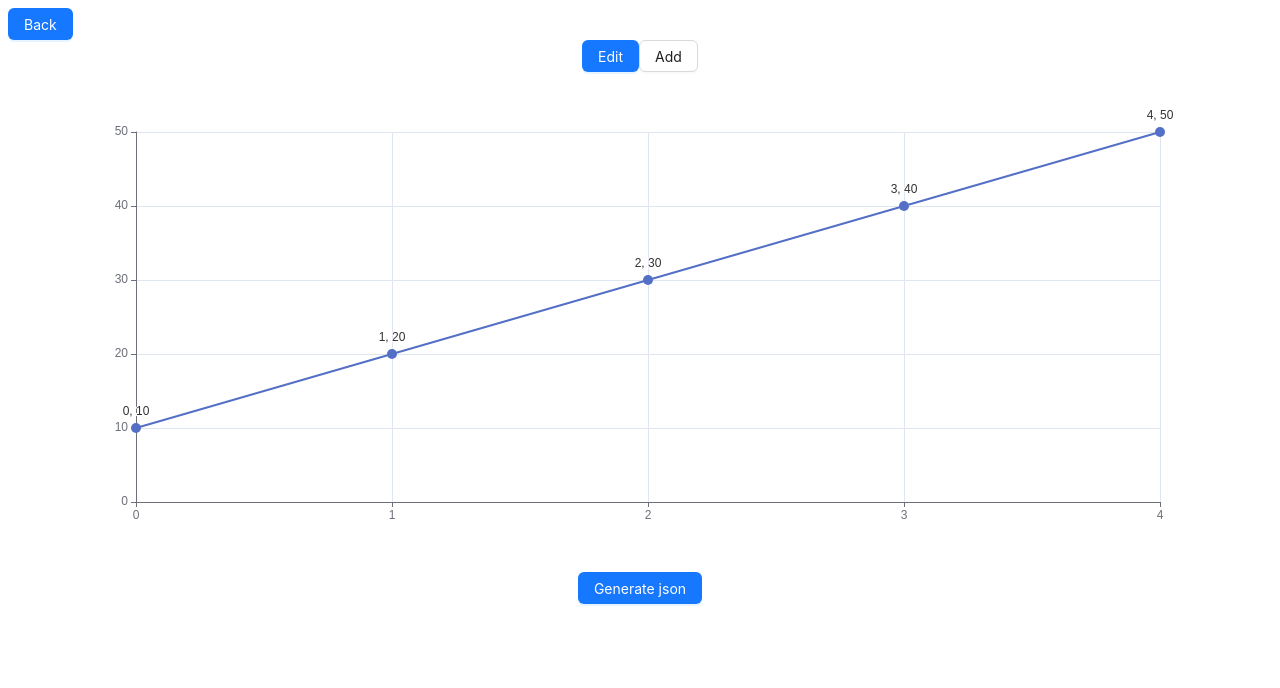
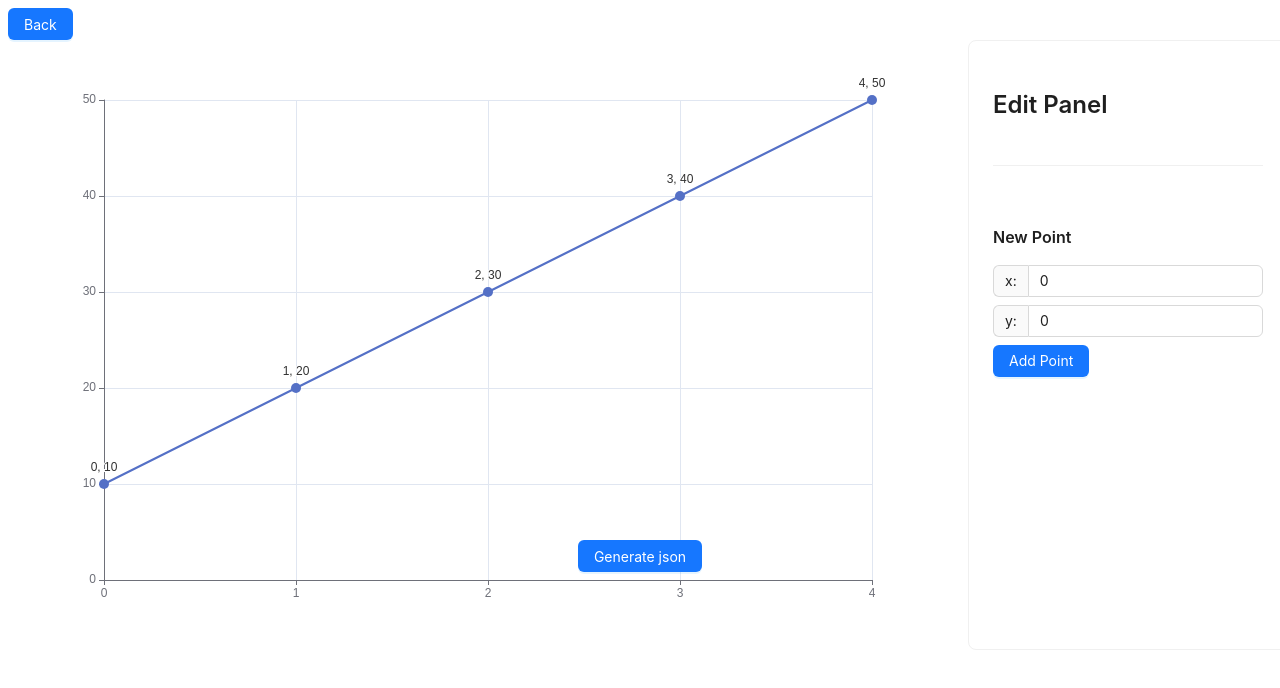
Before and after one commit to Mirrorgo/pubQuokka, a Next.js app in the folder frontend/: page /home in a window 1280 px wide. Shown: the top 688 px of the page. Built offline with nearby package versions, Linux system fonts and the light colour scheme.

Commit message:
feat: add,delete,update point

```diff
--- a/frontend/src/pages/home/components/DraggableLineChart.tsx
+++ b/frontend/src/pages/home/components/DraggableLineChart.tsx
@@ -1,23 +1,41 @@
-import React, { useEffect, useRef } from "react";
+import { FC, useEffect, useRef, useState } from "react";
 import * as echarts from "echarts";
 
-const DraggableLineChart: React.FC = () => {
+interface DraggableLineChartProps {
+  data: number[][]; // 所有data的值
+  setData: React.Dispatch<React.SetStateAction<number[][]>>;
+  editingDataIndex: number | null;
+  setEditingDataIndex: React.Dispatch<React.SetStateAction<number | null>>;
+  editValue: number | null;
+  setEditValue: React.Dispatch<React.SetStateAction<number | null>>;
+}
+
+const DraggableLineChart: FC<DraggableLineChartProps> = ({
+  data,
+  setData,
+  editingDataIndex,
+  setEditingDataIndex,
+  editValue,
+  setEditValue,
+}) => {
   const chartRef = useRef<HTMLDivElement | null>(null);
 
   useEffect(() => {
     if (chartRef.current) {
       const myChart = echarts.init(chartRef.current);
+      const updateChart = (newData: [number, number][]) => {
+        if (myChart) {
+          const optionUpdate = {
+            series: [
+              {
+                data: newData,
+              },
+            ],
+          };
+          myChart.setOption(optionUpdate);
+        }
+      };
 
-      // 模拟一些数据
-      const data = [
-        [0, 10],
-        [1, 20],
-        [2, 30],
-        [3, 40],
-        [4, 50],
-      ];
-
-      // 创建初始的折线图
       const option = {
         xAxis: {
           type: "value",
@@ -52,20 +70,18 @@ const DraggableLineChart: React.FC = () => {
 
       myChart.setOption(option);
 
-      // 监听拖拽结束事件，更新数据
-      // myChart.on("dragend", (params: any) => {
-      //   const series = myChart.getOption().series[0];
-      //   const dataIndex = params.dataIndex;
-      //   const coordX = params.event.offsetX;
-      //   const coordY = params.event.offsetY;
-      //   const newValues = myChart.convertFromPixel("grid", [coordX, coordY]);
-      //   series.data[dataIndex] = newValues;
-      //   myChart.setOption({
-      //     series: [series],
-      //   });
-      // });
+      myChart.on("click", function (params) {
+        console.log(params, "params");
+        setEditingDataIndex(params.dataIndex);
+        setEditValue(data[params.dataIndex][1]);
+        // window.open('https://www.baidu.com/s?wd=' + encodeURIComponent(params.name));
+      });
+
+      return () => {
+        myChart.dispose();
+      };
     }
-  }, []);
+  }, [data, setEditValue, setEditingDataIndex]);
 
   return <div ref={chartRef} style={{ width: "100%", height: "100%" }} />;
 };
--- a/frontend/src/pages/home/index.tsx
+++ b/frontend/src/pages/home/index.tsx
@@ -1,12 +1,34 @@
-import React, { useCallback } from "react";
+import React, { useCallback, useEffect, useState } from "react";
 import DraggableLineChart from "./components/DraggableLineChart";
-import { Button, Col, Row, message } from "antd";
+import {
+  Button,
+  Card,
+  Col,
+  Divider,
+  Input,
+  InputNumber,
+  Row,
+  Space,
+  message,
+} from "antd";
 import { useRouter } from "next/navigation";
+import Title from "antd/es/typography/Title";
+
+enum ActionType {
+  Empty = "",
+  Edit = "edit",
+  Add = "add",
+}
 
 function Home() {
   const router = useRouter();
   const [messageApi, contextHolder] = message.useMessage();
-
+  const [chartData, setChartData] = useState<number[][]>([[]]);
+  const [editingDataIndex, setEditingDataIndex] = useState<number | null>(null);
+  const [editValue, setEditValue] = useState<number | null>(null);
+  const [actionType, setActionType] = useState<ActionType>(ActionType.Empty);
+  const [addPointX, setAddPointX] = useState<number>(0);
+  const [addPointY, setAddPointY] = useState<number>(0);
   const handleGoBack = useCallback(() => {
     router.push("/login");
   }, [router]);
@@ -15,21 +37,139 @@ function Home() {
     messageApi.success("Json has been generated and sent!");
   }, [messageApi]);
 
+  const handleSave = () => {
+    if (editingDataIndex !== null && editValue !== null) {
+      const newData = [...chartData];
+      newData[editingDataIndex][1] = editValue;
+      setEditingDataIndex(null);
+      setEditValue(null);
+      setChartData(newData);
+    }
+  };
+  const handleDelete = () => {
+    if (editingDataIndex !== null) {
+      const newData = [...chartData];
+      newData.splice(editingDataIndex, 1);
+      setEditingDataIndex(null);
+      setEditValue(null);
+      setChartData(newData);
+    }
+  };
+  const handleAddPoint = () => {
+    const newData = [...chartData];
+    let insertIndex = newData.length;
+    for (let i = 0; i < newData.length; i++) {
+      const element = newData[i];
+      if (element[0] !== addPointX) {
+        if (element[0] > addPointX) {
+          insertIndex = i;
+          break;
+        }
+      } else {
+        message.error("duplicate x  ");
+        return;
+      }
+    }
+    newData.splice(insertIndex, 0, [addPointX, addPointY]);
+    setAddPointX(0);
+    setAddPointY(0);
+    setChartData(newData);
+  };
+
+  useEffect(() => {
+    setChartData([
+      [0, 10],
+      [1, 20],
+      [2, 30],
+      [3, 40],
+      [4, 50],
+    ]);
+    return () => {};
+  }, []);
   return (
     <>
       {contextHolder}
       <Button type="primary" onClick={handleGoBack}>
         Back
       </Button>
-      <Row justify="center">
-        <Col>
-          <Button type="primary">Edit</Button>
-          <Button>Add</Button>
+      <Row style={{ width: "100vw", height: "500px" }}>
+        <Col span={18}>
+          <DraggableLineChart
+            data={chartData}
+            setData={setChartData}
+            editingDataIndex={editingDataIndex}
+            setEditingDataIndex={setEditingDataIndex}
+            editValue={editValue}
+            setEditValue={setEditValue}
+          />
+        </Col>
+        <Col span={6}>
+          {/* {chartData.map((point, index) => (
+            <div
+              key={index}
+              onClick={() => {
+                setEditingDataIndex(index);
+                setEditValue(point[1]);
+              }}
+              style={{
+                padding: "10px",
+                backgroundColor:
+                  editingDataIndex === index ? "lightgray" : "white",
+                cursor: "pointer",
+              }}
+            >
+              Data Point {index + 1}
+            </div>
+          ))} */}
+          <Card style={{ width: "100%", height: "100%" }}>
+            <Space direction="vertical">
+              <Title level={3}>Edit Panel</Title>
+              {editingDataIndex !== null && (
+                <Space direction="vertical">
+                  <Input
+                    addonBefore="y:"
+                    type="number"
+                    value={editValue === null ? "" : editValue}
+                    onChange={(e) => setEditValue(parseFloat(e.target.value))}
+                  />
+                  <Space>
+                    <Button onClick={handleSave} type="primary">
+                      Save
+                    </Button>
+                    <Button onClick={handleDelete} type="default">
+                      Delete
+                    </Button>
+                  </Space>
+                </Space>
+              )}
+              <Divider />
+              <Title level={5}>New Point</Title>
+              <Input
+                addonBefore="x:"
+                type="number"
+                placeholder="x"
+                value={addPointX}
+                onChange={(cur) => setAddPointX(+cur.target.value)}
+              />
+              <Input
+                addonBefore="y:"
+                placeholder="y"
+                type="number"
+                value={addPointY}
+                onChange={(cur) => setAddPointY(+cur.target.value)}
+              />
+              <Button
+                // onClick={() => setActionType(ActionType.Add)}
+                onClick={handleAddPoint}
+                type="primary"
+              >
+                Add Point
+              </Button>
+              <div style={{ height: "30vh" }} />
+            </Space>
+          </Card>
         </Col>
       </Row>
-      <div style={{ width: "100vw", height: "500px" }}>
-        <DraggableLineChart />
-      </div>
       <Row justify="center">
         <Col>
           <Button type="primary" onClick={handleGenerateJson}>
```
